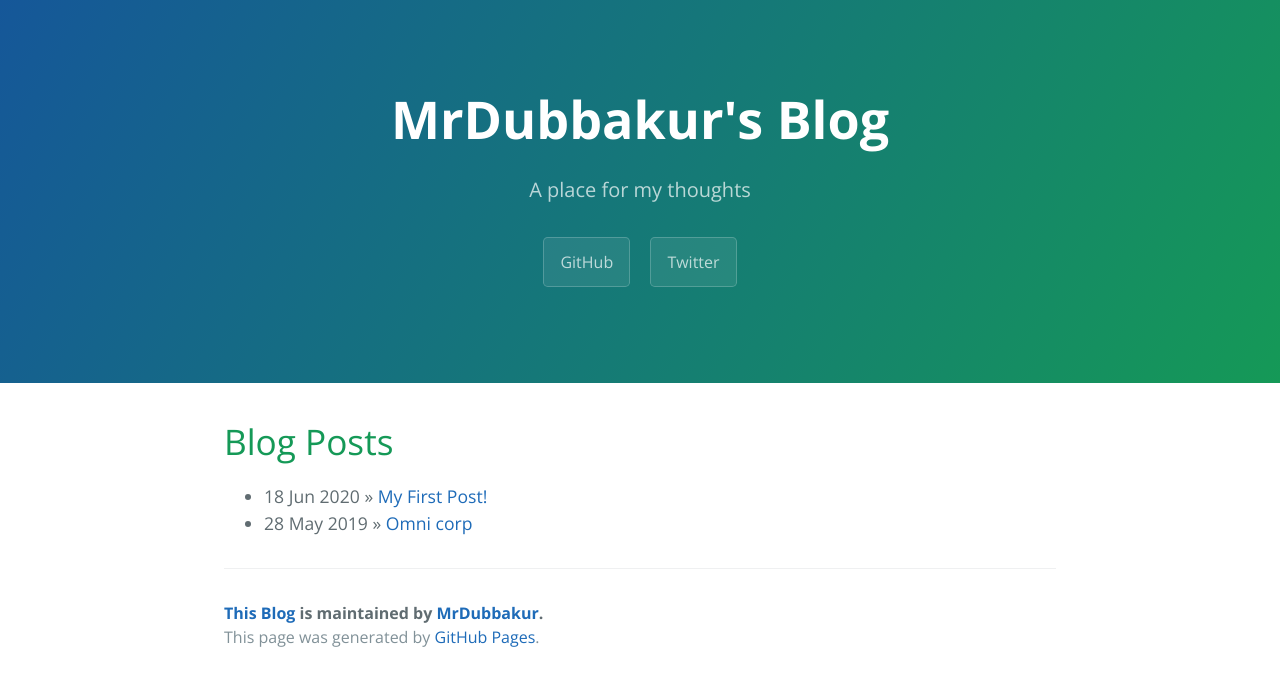
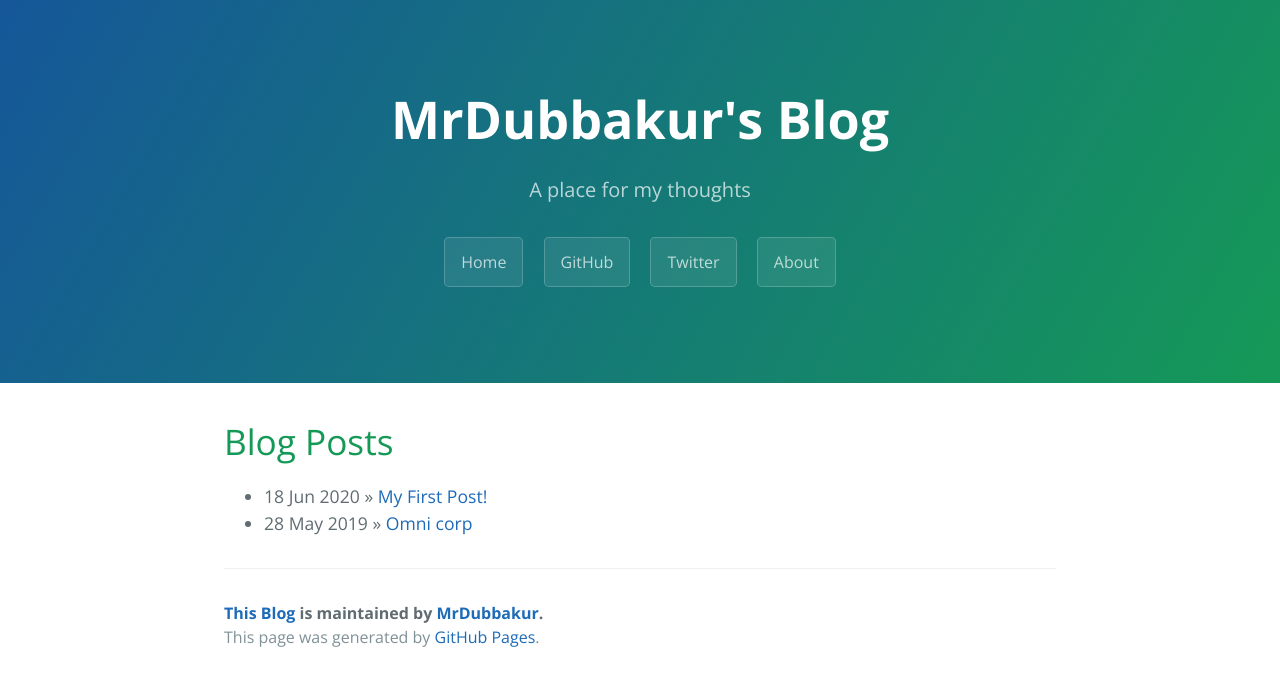
Before and after one commit to 0xSc0ut/0xSc0ut.github.io, a Jekyll site: the page built from index.html, in a window 1280 px wide. Shown: the top 686 px of the page. Built offline with Jekyll 4.4.1, drawn with Linux system fonts in a browser that asks for light colours; the list of posts is cut into pages by our own code.

Commit message:
Update page-header.html

```diff
--- a/_includes/page-header.html
+++ b/_includes/page-header.html
@@ -1,6 +1,8 @@
 <section class="page-header">
   <h1 class="project-name">MrDubbakur's Blog</h1>
   <h2 class="project-tagline">A place for my thoughts</h2>
+  <a href="https://mrdubbakur.github.io/" class="btn">Home</a>
   <a href="https://github.com/MrDubbakur" class="btn">GitHub</a>
   <a href="https://twitter.com/MrDubbakur" class="btn">Twitter</a>
+  <a href="https://twitter.com/MrDubbakur" class="btn">About</a>
 </section>
```
